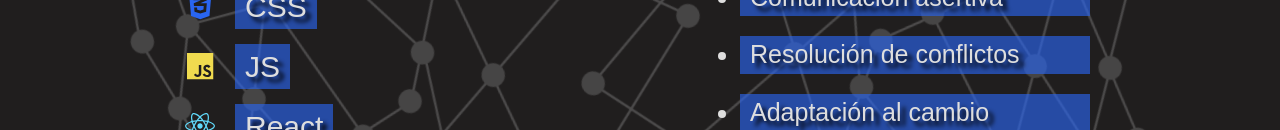
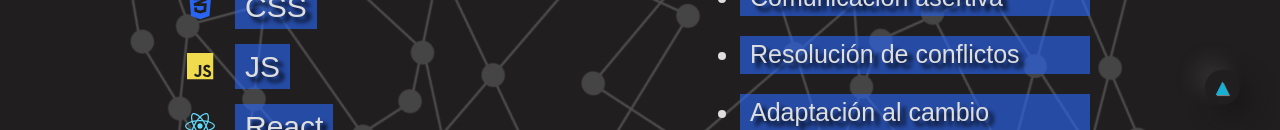
Before and after one commit to LairW3b/LairDev, a Next.js app: page / in a window 1280 px wide. Shown: the part 670-800 px from the top of the page. Built offline with nearby package versions, Linux system fonts and the light colour scheme; a web font is replaced by a local one.

Commit message:
botón para subir

```diff
--- a/pages/index.js
+++ b/pages/index.js
@@ -21,12 +21,14 @@ export default function Home() {
         <Projects />
         <About />
 
-        {/* <div className={style.index_return}>
+        <div className={style.index_return}>
           <Link href='#'>
-            ▲
+            <a>
+              ▲
+            </a>
           </Link>
         </div>
- */}
+
       </main>
     </Layout>
   )
--- a/styles/Index.module.css
+++ b/styles/Index.module.css
@@ -1,8 +1,28 @@
-/* .content_index { */
- /* max-width: 100%; */
-/* } */
+.index_return {
+  position: fixed;
+  display: flex;
+  align-items: center;
+  justify-content: center;
+  bottom: 2rem;
+  right: 1.5rem;
+  background-color: var(--dark);
+  box-shadow: 1rem 1rem 2.5rem rgba(22, 21, 21, 0.847),
+    -1rem -1rem 2rem rgba(126, 126, 126, 0.21);
+  width: 3.5rem;
+  height: 3.5rem;
+  border-radius: 100%;
+}
 
-.index_return {
-  position: relative;
-  z-index: 5;
+.index_return a {
+  text-decoration: none;
+  color: var(--primary);
+  font-size: 2.3rem;
+  text-shadow: .1rem .1rem .1rem var(--gray-dark);
 }
+
+@media (min-width: 900px) {
+  .index_return {
+    right: 4rem;
+    bottom: 2.5rem;
+  }
+}
```
